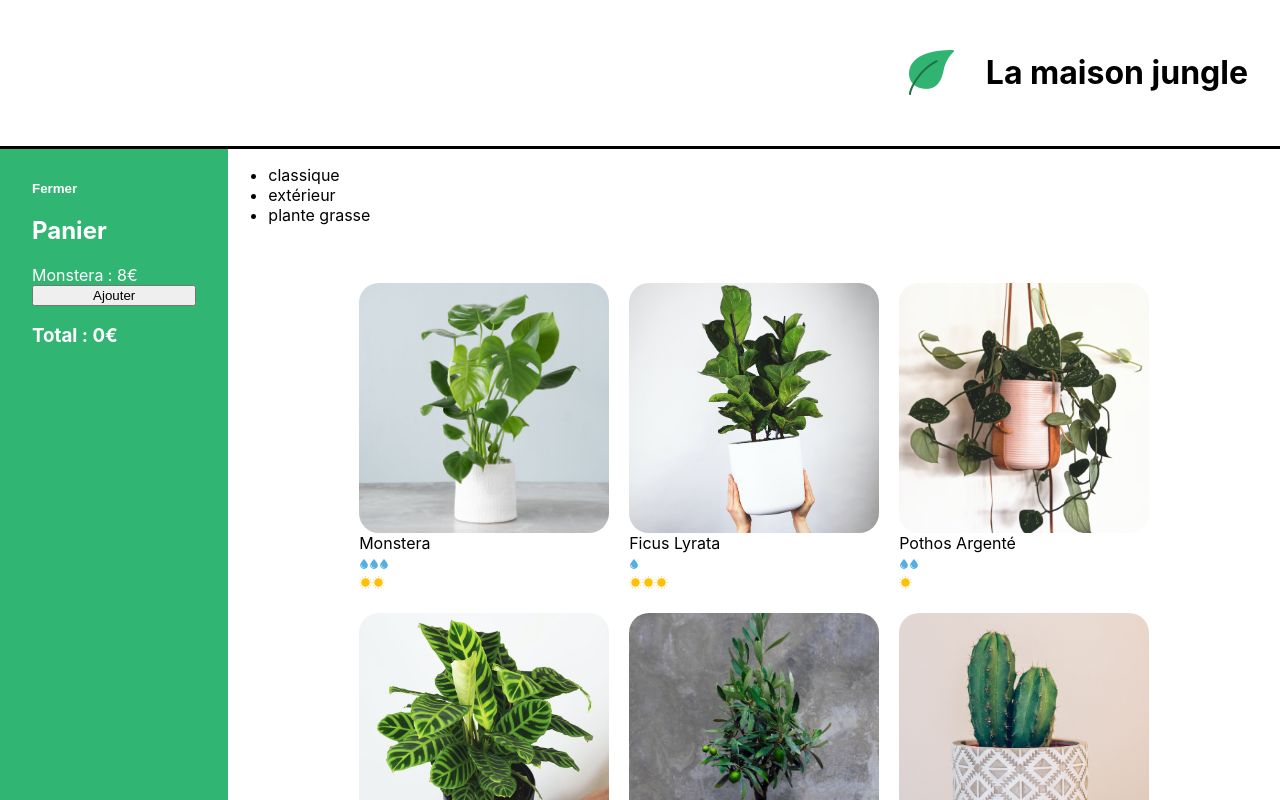
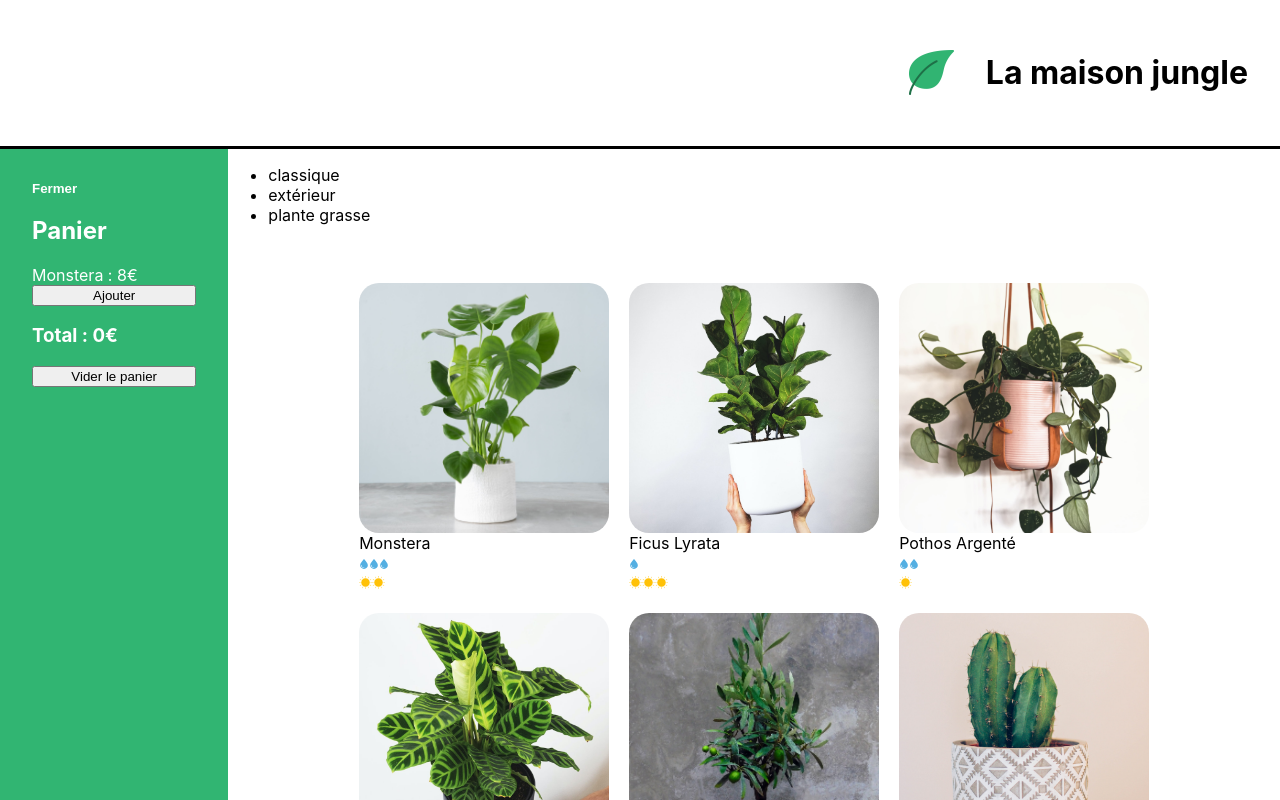
Before and after one commit to OpenClassrooms-Student-Center/7008001-Debutez-avec-React, a React (Create React App) app: page / in a window 1280 px wide. Shown: the top 800 px of the page. Built offline with nearby package versions, Linux system fonts and the light colour scheme.

Commit message:
add solutio

```diff
--- a/src/components/Cart.js
+++ b/src/components/Cart.js
@@ -18,6 +18,7 @@ function Cart() {
 			<div>Monstera : {monsteraPrice}€</div>
 			<button onClick={() => updateCart(cart + 1)}>Ajouter</button>
 			<h3>Total : {monsteraPrice * cart}€</h3>
+			<button onClick={() => updateCart(0)}>Vider le panier</button>
 		</div>
 	) : (
 		<div className='lmj-cart-closed'>
```
Also changed, not shown: 1 other file (tests, documents, lock files or other folders).
